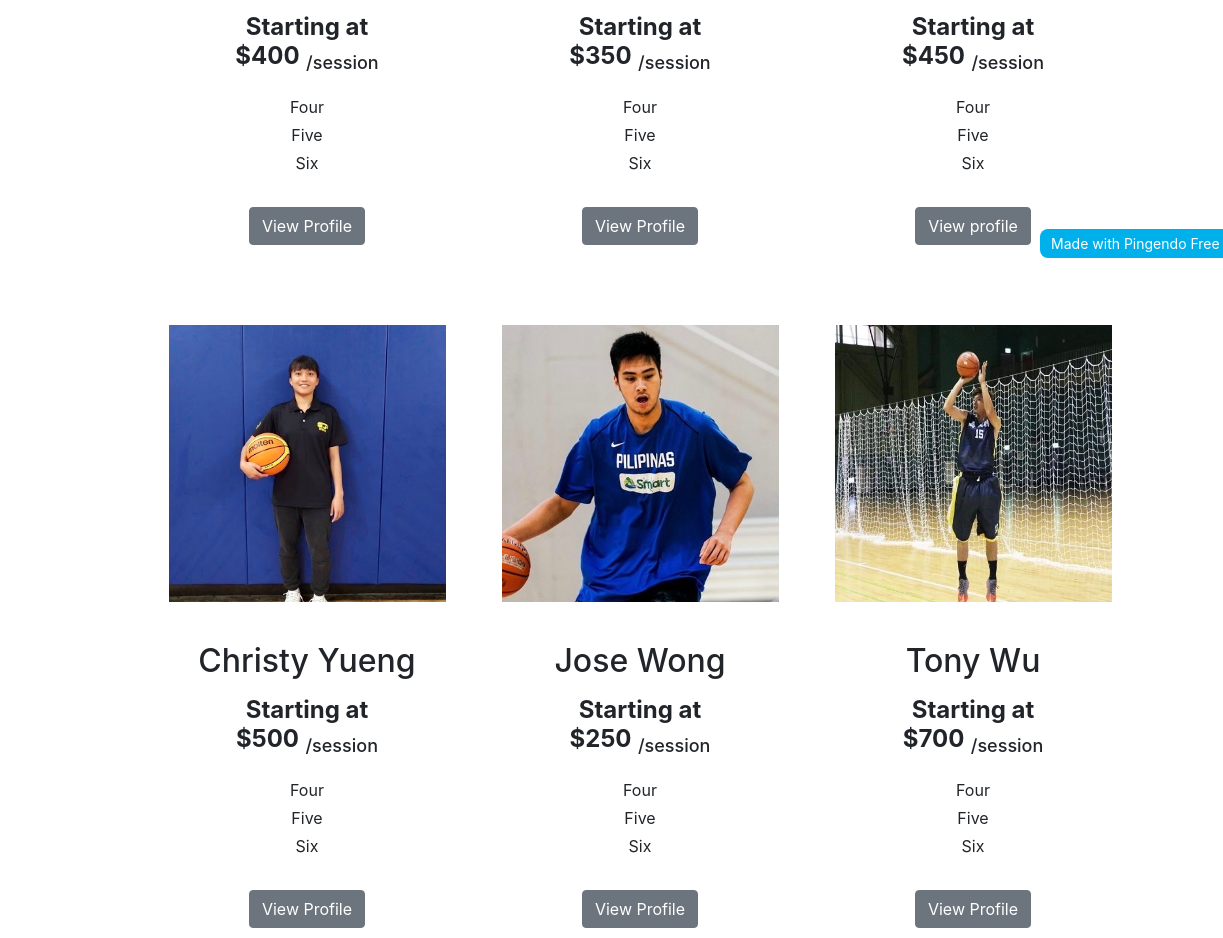
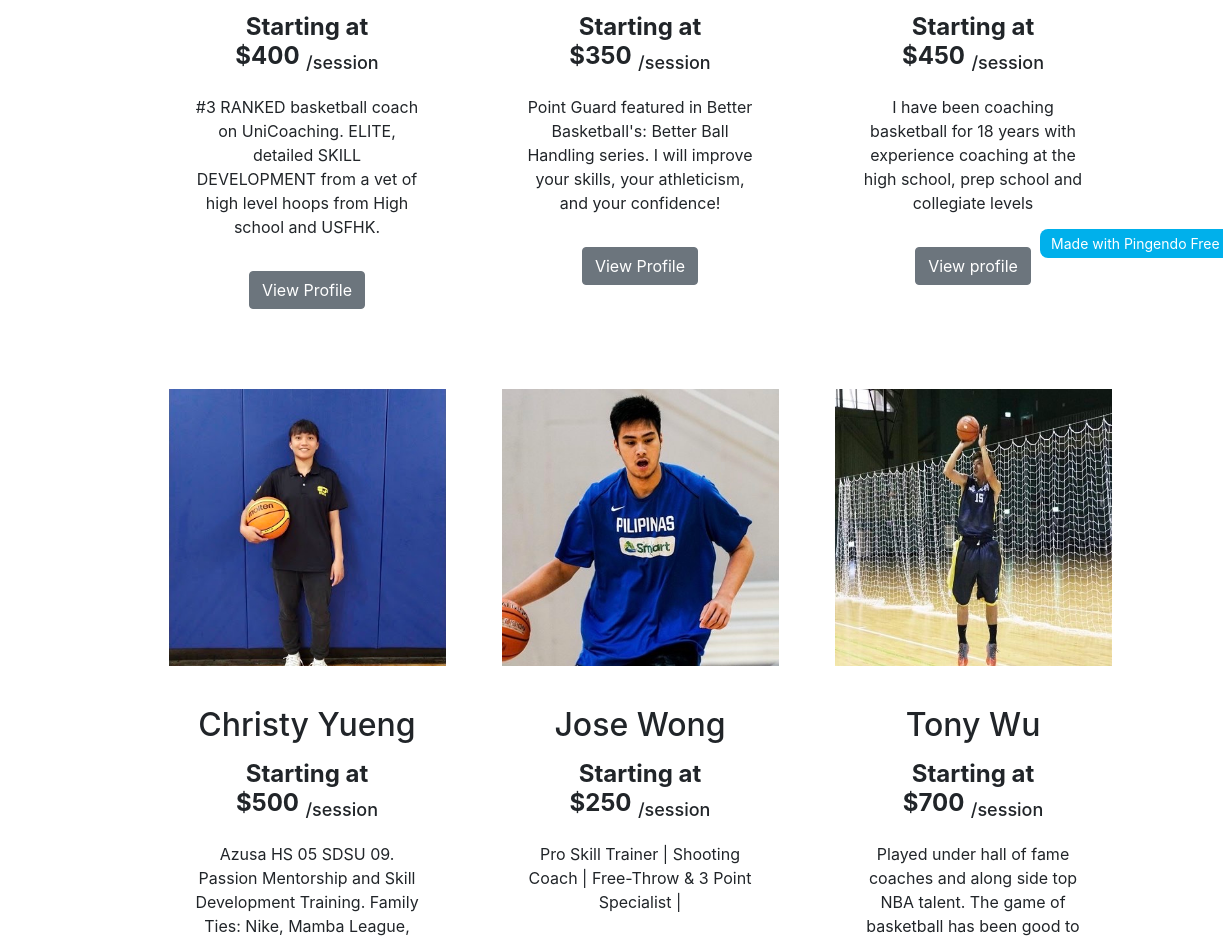
Before and after one commit to hofunglau/hofunglau.github.io, a plain HTML site: page FAC(2)_OurCoaches.html in a window 1280 px wide. Shown: the part 522-1460 px from the top of the page, 0-1223 px from the left. Drawn offline with nearby package versions, Linux system fonts and the light colour scheme.

Commit message:
Update FAC(2)_OurCoaches.html

```diff
--- a/FAC(2)_OurCoaches.html
+++ b/FAC(2)_OurCoaches.html
@@ -61,9 +61,7 @@
               <h2 class="mt-3">Peter Chan </h2>
               <h4 class="my-3"><b>Starting at $400</b>&nbsp;<sub>/session</sub></h4>
               <ul class="list-unstyled mt-4">
-                <li class="mb-1">Four</li>
-                <li class="mb-1">Five</li>
-                <li class="mb-1">Six</li>
+                <li class="mb-1">#3 RANKED basketball coach on UniCoaching. ELITE, detailed SKILL DEVELOPMENT from a vet of high level hoops from High school and USFHK. </li>
               </ul> <a class="btn mt-3 btn-secondary" href="FAC(3)_CoachProfile.html">View Profile</a>
             </div>
           </div>
@@ -74,9 +72,7 @@
               <h2 class="mt-3">Mike Hung&nbsp;</h2>
               <h4 class="my-3"><b>Starting at $350</b>&nbsp;<sub>/session</sub></h4>
               <ul class="list-unstyled mt-4">
-                <li class="mb-1">Four</li>
-                <li class="mb-1">Five</li>
-                <li class="mb-1">Six</li>
+                <li class="mb-1">Point Guard featured in Better Basketball's: Better Ball Handling series. I will improve your skills, your athleticism, and your confidence!</li>
               </ul> <a class="btn mt-3 btn-secondary" href="#">View Profile</a>
             </div>
           </div>
@@ -87,9 +83,7 @@
               <h2 class="mt-3">Bobby Lau</h2>
               <h4 class="my-3"><b>Starting at $450</b>&nbsp;<sub>/session</sub></h4>
               <ul class="list-unstyled mt-4">
-                <li class="mb-1">Four</li>
-                <li class="mb-1">Five</li>
-                <li class="mb-1">Six</li>
+                <li class="mb-1">I have been coaching basketball for 18 years with experience coaching at the high school, prep school and collegiate levels</li>
               </ul> <a class="btn mt-3 btn-secondary" href="#">View profile</a>
             </div>
           </div>
@@ -110,9 +104,7 @@
               <h2 class="mt-3">Christy Yueng</h2>
               <h4 class="my-3"><b>Starting at $500</b>&nbsp;<sub>/session</sub></h4>
               <ul class="list-unstyled mt-4">
-                <li class="mb-1">Four</li>
-                <li class="mb-1">Five</li>
-                <li class="mb-1">Six</li>
+                <li class="mb-1">Azusa HS 05 SDSU 09. Passion Mentorship and Skill Development Training. Family Ties: Nike, Mamba League, LA Sparks (Jr. Sparks), and PeacePlayers.</li>
               </ul> <a class="btn mt-3 btn-secondary" href="#">View Profile</a>
             </div>
           </div>
@@ -123,9 +115,7 @@
               <h2 class="mt-3">Jose Wong</h2>
               <h4 class="my-3"><b>Starting at $250</b>&nbsp;<sub>/session</sub></h4>
               <ul class="list-unstyled mt-4">
-                <li class="mb-1">Four</li>
-                <li class="mb-1">Five</li>
-                <li class="mb-1">Six</li>
+                <li class="mb-1">Pro Skill Trainer | Shooting Coach | Free-Throw &amp; 3 Point Specialist |</li>
               </ul> <a class="btn mt-3 text-right btn-secondary" href="#">View Profile</a>
             </div>
           </div>
@@ -136,9 +126,7 @@
               <h2 class="mt-3">Tony Wu</h2>
               <h4 class="my-3" style=""><b>Starting at $700</b>&nbsp;<sub>/session</sub></h4>
               <ul class="list-unstyled mt-4">
-                <li class="mb-1">Four</li>
-                <li class="mb-1">Five</li>
-                <li class="mb-1">Six</li>
+                <li class="mb-1">Played under hall of fame coaches and along side top NBA talent. The game of basketball has been good to me, now its time I share my experience, passion and knowledge with you.</li>
               </ul> <a class="btn mt-3 btn-secondary" href="#">View Profile</a>
             </div>
           </div>
```
